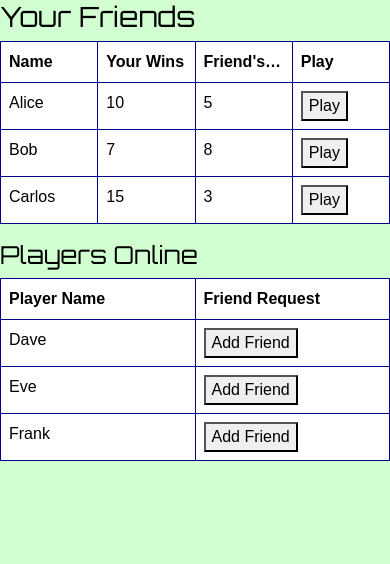
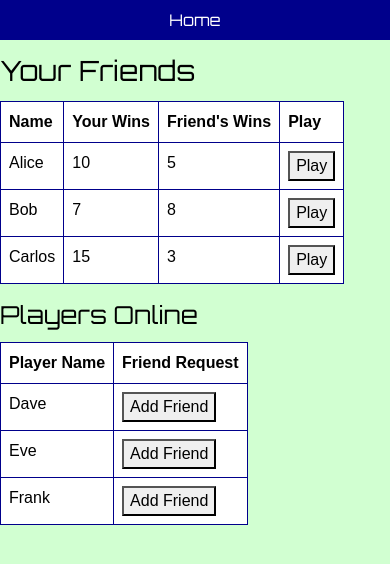
Before and after one commit to GogoDiamondz/binary-mania, a React (Vite) app: page /friends in a window 390 px wide. Shown: the top 564 px of the page. Built offline with nearby package versions, Linux system fonts and the light colour scheme.

Commit message:
made friends mobile accessible

```diff
--- a/src/friends/friends.css
+++ b/src/friends/friends.css
@@ -1,6 +1,24 @@
 main {
     font-family: sans-serif;
     color: black;
+}
+
+.top-bar {
+    text-align: center;
+    width: 100%;
+}
+
+#home {
+    font-family: 'Orbitron';
+    width: 100%;
+    background-color: darkblue;
+    color: white;
+    padding: 0.5em;
+    border: none;
+}
+
+h1, h2 {
+    margin: 0.5em 0;
 }
 
 table {
@@ -14,3 +32,16 @@ th, td {
     overflow: hidden;
     text-overflow: ellipsis;
 }
+
+@media (max-width: 600px) {
+    .table {
+        display: block;
+        overflow-x: auto;
+    }
+}
+
+@media (min-width: 601px) {
+    #home {
+        display: none;
+    }
+}
--- a/src/friends/friends.jsx
+++ b/src/friends/friends.jsx
@@ -63,6 +63,9 @@ export function Friends(props) {
 
     return (
         <main>
+            <div className="top-bar">
+                <button id="home" onClick={() => navigate("/")}>Home</button>
+            </div>
             <h1>Your Friends</h1>
             <table className="table">
                 <thead>
--- a/src/play/game.css
+++ b/src/play/game.css
@@ -39,3 +39,16 @@ button-container {
 .input {
     font-family: sans-serif;
 }
+
+.game-over-buttons {
+    display: flex;
+    justify-content: center;
+    gap: 1em;
+}
+
+#play-again, #home {
+    width: 100px;
+    padding: 0.5em 1em;
+    font-size: 1em;
+    background-color: lightgreen;
+}
--- a/src/play/game.jsx
+++ b/src/play/game.jsx
@@ -1,8 +1,10 @@
 import React from "react";
+import { useNavigate } from "react-router-dom";
 
 import "./game.css";
 
 export function Game(props) {
+    const navigate = useNavigate();
     const userName = props.userName;
     const friendName = props.friendName
     const onGameEnd = props.onGameEnd;
@@ -79,7 +81,13 @@ export function Game(props) {
                 <button id="zero" onClick={() => handleBinaryClick("0")}>0</button>
                 <button id="one" onClick={() => handleBinaryClick("1")}>1</button>
             </button-container>
-            <button id="submit" onClick={handleSubmit}>Submit</button>
+            {guess && !gameOver && <button id="submit" onClick={handleSubmit}>Submit</button>}
+            {gameOver &&
+                <div className="game-over-buttons">
+                    <button id="home" onClick={() => navigate("/")}>Home</button>
+                    {!friendName && <button id="play-again" onClick={() => window.location.reload()}>Retry</button>}
+                </div>
+            }
         </div>
     )
 }
```
